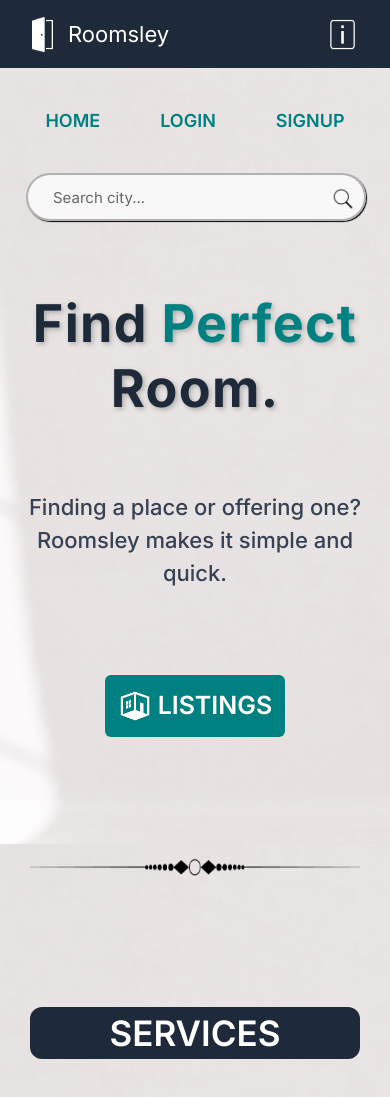
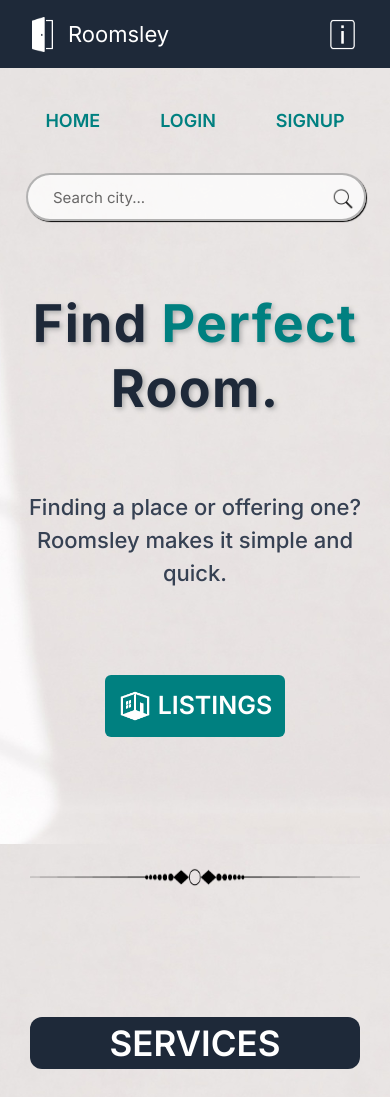
Before and after one commit to rohitkumar893/roomsley, a React (Vite) app: page / in a window 390 px wide. Shown: the top 1097 px of the page. Built offline with nearby package versions, Linux system fonts and the light colour scheme.

Commit message:
update: homepage

```diff
--- a/src/App.css
+++ b/src/App.css
@@ -314,7 +314,7 @@ ul:hover{
   }
 
   .divider{
-    margin-top: 60px;
+    margin-top: 70px;
   }
 
   .search__input {
```
